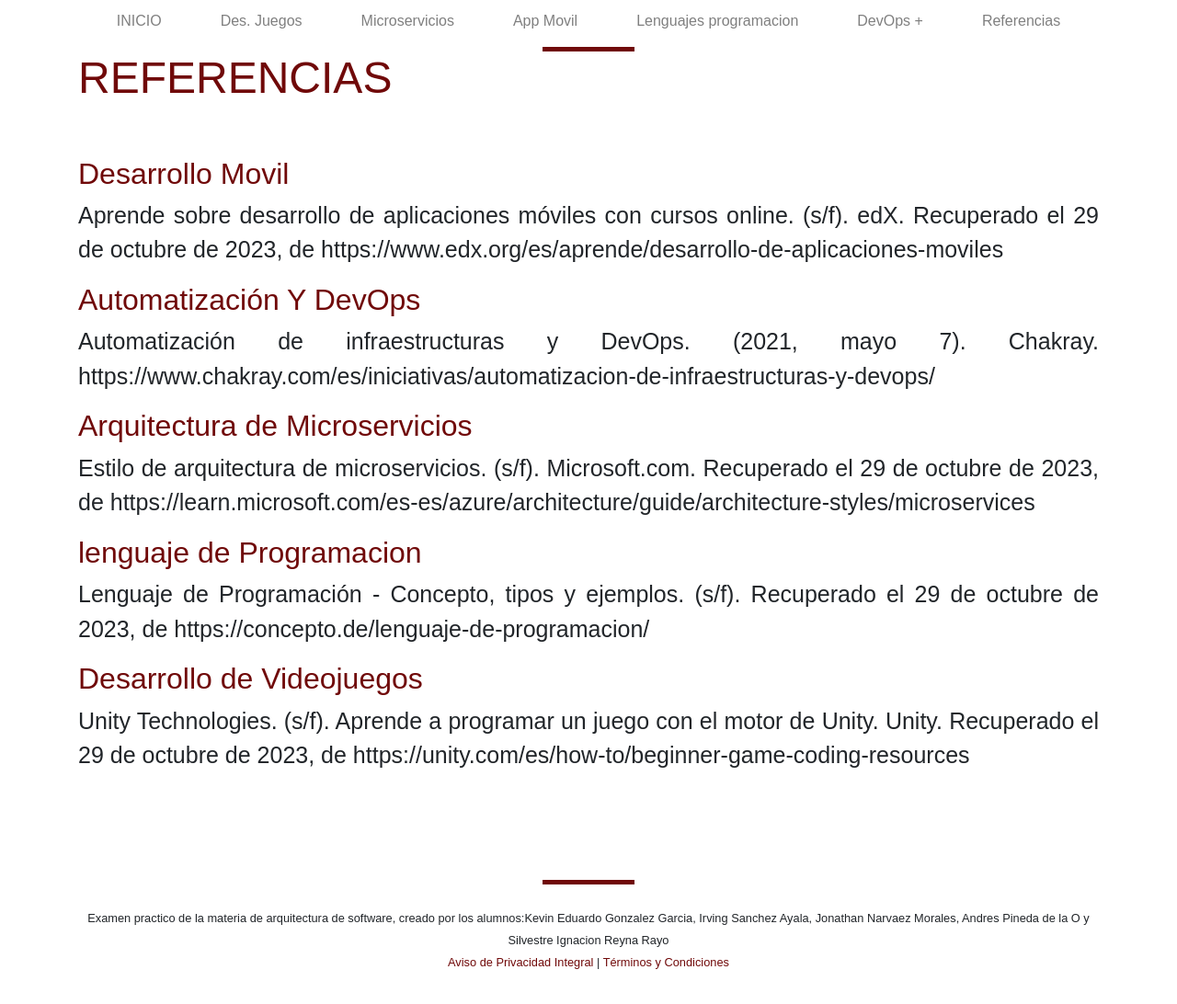
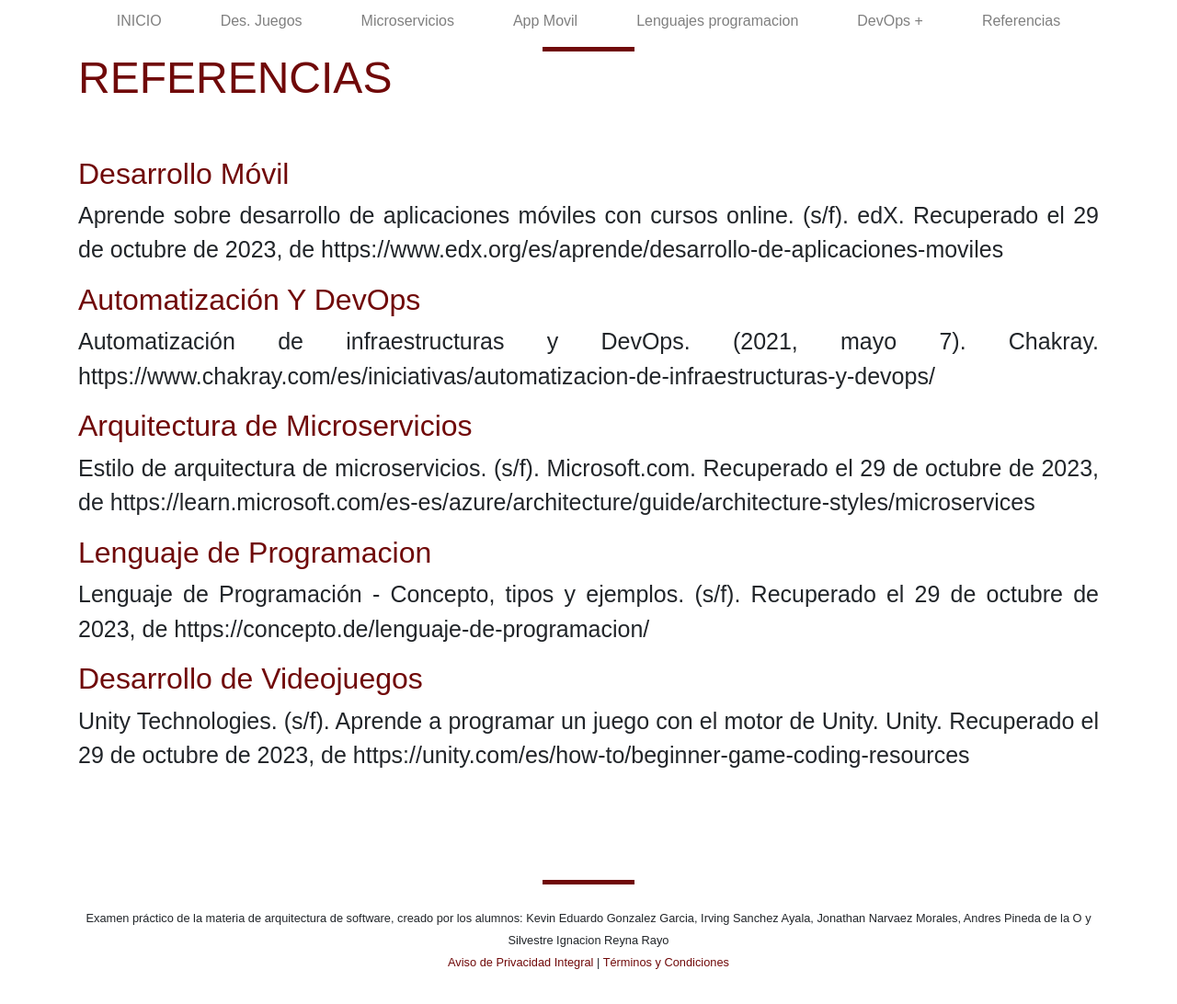
Before and after one commit to BOTEK-BIT/Examen-Practico, a plain HTML site: page bibliografia.html in a window 1280 px wide. Shown: the part 92-1184 px from the top of the page at 92% size. Drawn offline with Linux system fonts and the light colour scheme; a script that the page names is missing.

Commit message:
Update bibliografia.html

```diff
--- a/bibliografia.html
+++ b/bibliografia.html
@@ -68,13 +68,13 @@
       </div>
       <div class="row">
         <div style="font-size: 25px; text-align: justify;" class="col-md-12 position-relative">
-          <h2><a href="jonaaa.html" class="mainTitle">Desarrollo Movil</a></h2  >
+          <h2><a href="jonaaa.html" class="mainTitle">Desarrollo Móvil</a></h2  >
           <P>Aprende sobre desarrollo de aplicaciones móviles con cursos online. (s/f). edX. Recuperado el 29 de octubre de 2023, de https://www.edx.org/es/aprende/desarrollo-de-aplicaciones-moviles</P>
           <h2><a href="kevin.html" class="mainTitle">Automatización Y DevOps</a></h2>
           <P>Automatización de infraestructuras y DevOps. (2021, mayo 7). Chakray. https://www.chakray.com/es/iniciativas/automatizacion-de-infraestructuras-y-devops/</P>
           <h2><a href="nacho.html" class="mainTitle">Arquitectura de Microservicios</a></h2>
           <P>Estilo de arquitectura de microservicios. (s/f). Microsoft.com. Recuperado el 29 de octubre de 2023, de https://learn.microsoft.com/es-es/azure/architecture/guide/architecture-styles/microservices</P>
-          <h2><a href="andres.html" class="mainTitle">lenguaje de Programacion</a></h2>
+          <h2><a href="andres.html" class="mainTitle">Lenguaje de Programacion</a></h2>
           <P>Lenguaje de Programación - Concepto, tipos y ejemplos. (s/f). Recuperado el 29 de octubre de 2023, de https://concepto.de/lenguaje-de-programacion/</P>
           <h2><a href="irvi.html" class="mainTitle">Desarrollo de Videojuegos</a></h2>
           <P>Unity Technologies. (s/f). Aprende a programar un juego con el motor de Unity. Unity. Recuperado el 29 de octubre de 2023, de https://unity.com/es/how-to/beginner-game-coding-resources</P>
@@ -88,7 +88,7 @@
     <div class="container">
       <div class="row">
         <div class="col-12 text-center">
-          <small>Examen practico de la materia de arquitectura de software, creado por los alumnos:Kevin Eduardo
+          <small>Examen práctico de la materia de arquitectura de software, creado por los alumnos: Kevin Eduardo
             Gonzalez Garcia, Irving Sanchez Ayala, Jonathan Narvaez Morales, Andres Pineda de la O y Silvestre Ignacion
             Reyna Rayo</small>
           <p><small><span><a href="#" target="_blank">Aviso de Privacidad Integral</a></span> | <span><a target="_blank"
```
